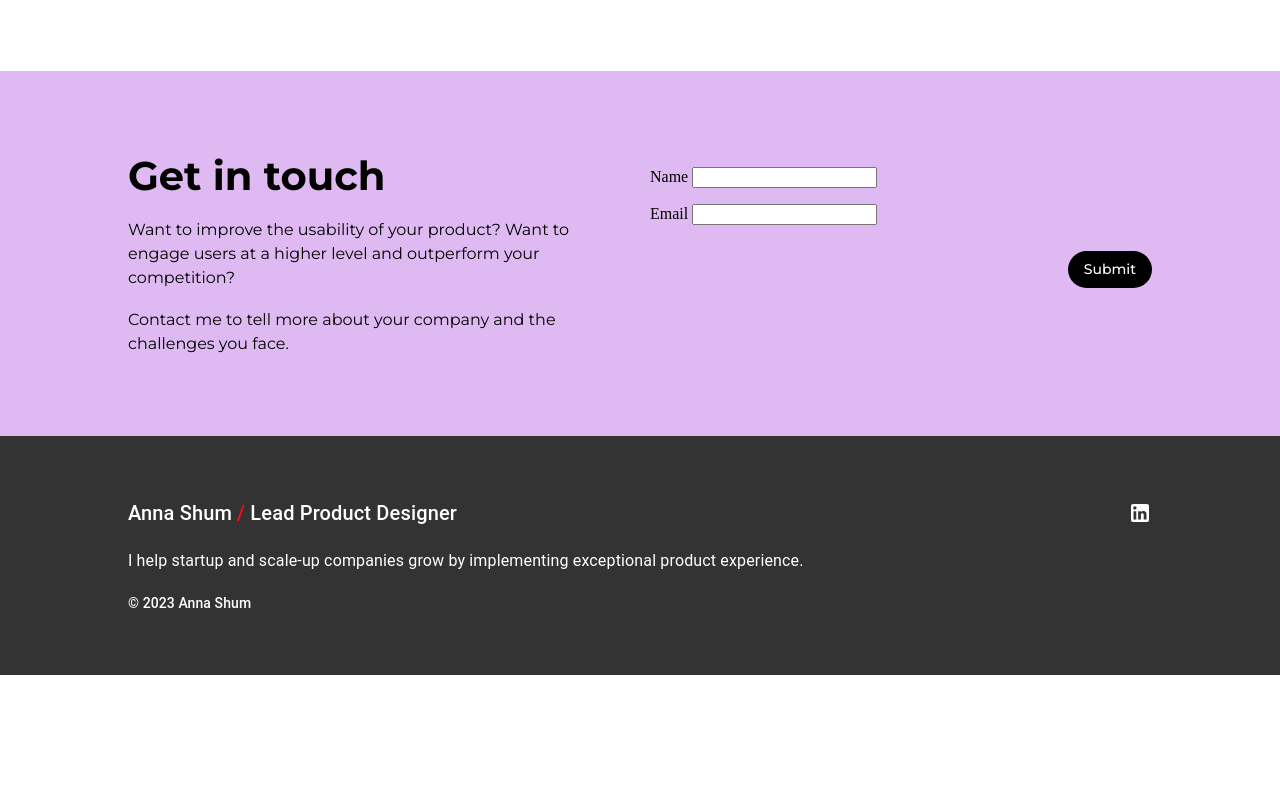
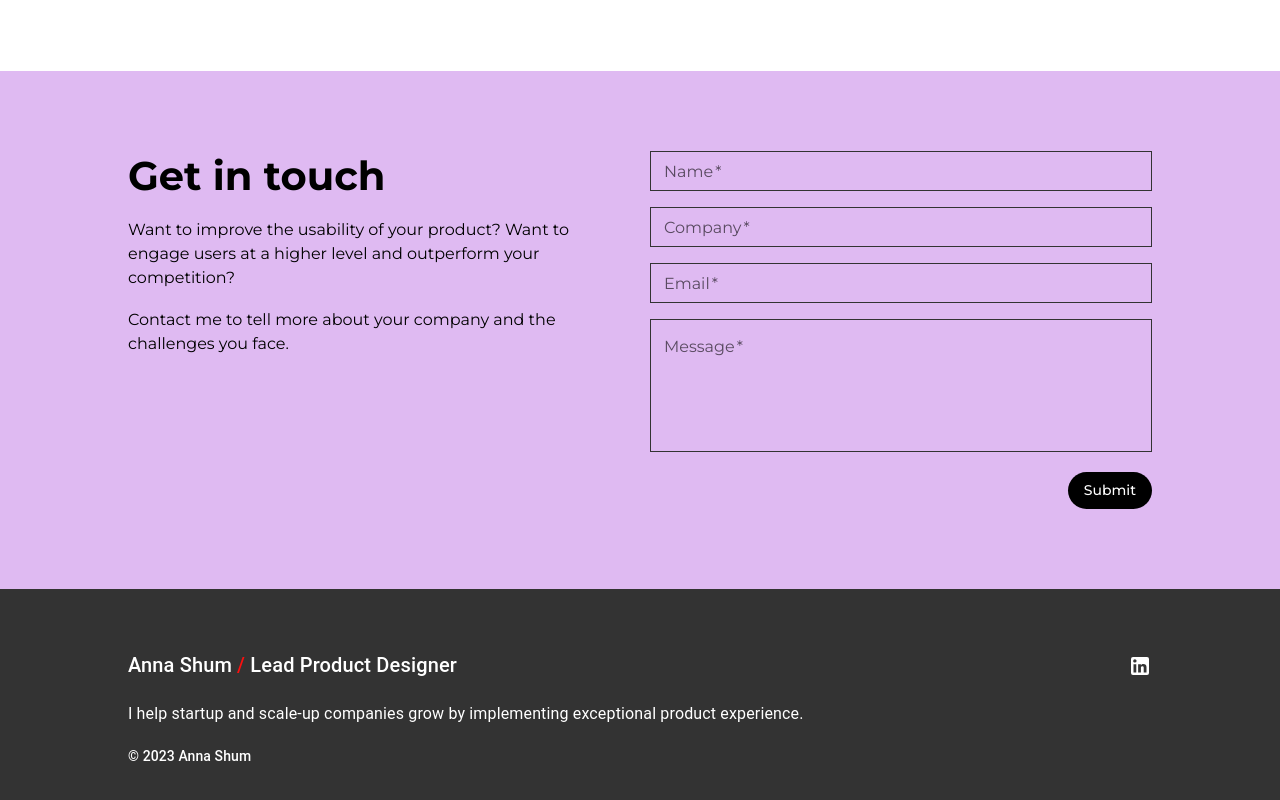
Before and after one commit to schummd/iteratio, a React (Create React App) app: page /#/ in a window 1280 px wide. Shown: the part 3533-4333 px from the top of the page. Before the commit the page ends 4208 px from the top, so only its background shows below. Built offline with nearby package versions, Linux system fonts and the light colour scheme.

Commit message:
form fixes

```diff
--- a/src/components/Contact.jsx
+++ b/src/components/Contact.jsx
@@ -1,36 +1,36 @@
 import * as React from 'react';
 import CheckIcon from '@mui/icons-material/Check';
-// import { styled } from '@mui/material/styles';
-import { Typography, Button, Grid, Box, Alert } from '@mui/material';
+import { styled } from '@mui/material/styles';
+import { Typography, Button, Grid, TextField, Box, Alert } from '@mui/material';
 
-// const CustomTextField = styled(TextField)({
-//   '& label.Mui-focused': {
-//     color: '#333',
-//   },
-//   '& .MuiInput-underline:after': {
-//     borderBottomColor: '#333',
-//   },
-//   '& .MuiOutlinedInput-root': {
-//     '& fieldset': {
-//       borderColor: '#333',
-//       borderRadius: '0px',
-//       // backgroundColor: 'white'
-//     },
-//     '&:hover fieldset': {
-//       borderColor: '#333',
-//       borderRadius: '0px'
-//     },
-//     '&.Mui-focused fieldset': {
-//       borderColor: '#333',
-//       borderRadius: '0px'
-//     },
-//   },
-// });
+const CustomTextField = styled(TextField)({
+  '& label.Mui-focused': {
+    color: '#333',
+  },
+  '& .MuiInput-underline:after': {
+    borderBottomColor: '#333',
+  },
+  '& .MuiOutlinedInput-root': {
+    '& fieldset': {
+      borderColor: '#333',
+      borderRadius: '0px',
+      // backgroundColor: 'white'
+    },
+    '&:hover fieldset': {
+      borderColor: '#333',
+      borderRadius: '0px'
+    },
+    '&.Mui-focused fieldset': {
+      borderColor: '#333',
+      borderRadius: '0px'
+    },
+  },
+});
 
-// const validateEmail = (email) => {
-//   const emailRegex = /^[^\s@]+@[^\s@]+$/;
-//   return emailRegex.test(email);
-// }
+const validateEmail = (email) => {
+  const emailRegex = /^[^\s@]+@[^\s@]+$/;
+  return emailRegex.test(email);
+}
 
 const displayAlert = () => {
   return (
@@ -47,10 +47,10 @@ export default function Contact () {
   // const [email, setEmail] = React.useState('');
   // const [message, setMessage] = React.useState('');
 
-  // const [nameError, setNameError] = React.useState(false);
-  // const [companyError, setCompanyError] = React.useState(false);
-  // const [emailError, setEmailError] = React.useState('');
-  // const [messageError, setMessageError] = React.useState(false);
+  const [nameError, setNameError] = React.useState(false);
+  const [companyError, setCompanyError] = React.useState(false);
+  const [emailError, setEmailError] = React.useState('');
+  const [messageError, setMessageError] = React.useState(false);
   const [formState, setFormState] = React.useState(false);
 
   // const handleChange = (field, error) => {  }
@@ -58,34 +58,34 @@ export default function Contact () {
 
   async function handleSubmit(event) {
     event.preventDefault();
-    // const data = new FormData(event.currentTarget);
-    // const user = {
-    //   email: data.get('email', '').toString().trim(),
-    //   name: data.get('name', '').toString(),
-    //   company: data.get('company', '').toString(),
-    //   message: data.get('message', '').toString(),
-    // };
+    const data = new FormData(event.currentTarget);
+    const user = {
+      email: data.get('email', '').toString().trim(),
+      name: data.get('name', '').toString(),
+      company: data.get('company', '').toString(),
+      message: data.get('message', '').toString(),
+    };
 
-    // let error = false;
+    let error = false;
 
-    // // Perform client-side validation
-    // if (!validateEmail(user.email)) {
-    //   error = true;
-    //   setEmailError('Invalid Email');
-    // }
-    // if (user.name.length === 0) {
-    //   error = true;
-    //   setNameError(true);
-    // }
-    // if (user.company.length === 0) {
-    //   error = true;
-    //   setCompanyError(true);
-    // }
-    // if (user.message.length === 0) {
-    //   error = true;
-    //   setMessageError(true);
-    // }
-    // if (error) return;
+    // Perform client-side validation
+    if (!validateEmail(user.email)) {
+      error = true;
+      setEmailError('Invalid Email');
+    }
+    if (user.name.length === 0) {
+      error = true;
+      setNameError(true);
+    }
+    if (user.company.length === 0) {
+      error = true;
+      setCompanyError(true);
+    }
+    if (user.message.length === 0) {
+      error = true;
+      setMessageError(true);
+    }
+    if (error) return;
 
     const myForm = event.target;
     const formData = new FormData(myForm);
@@ -148,16 +148,7 @@ export default function Contact () {
         {/* form */}
         <Grid item xs={12} sm={6} paddingLeft={{ xs: '0px', sm: '10px' }} paddingTop={{ xs: '40px', sm: '0px' }}>
 
-          <form name="contact" netlify>
-            <p>
-              <label>Name <input type="text" name="name" /></label>
-            </p>
-            <p>
-              <label>Email <input type="email" name="email" /></label>
-            </p>
-
-
-          {/* <Box
+          <Box
             component={'form'}
             name={'contact-form'}
             noValidate
@@ -168,7 +159,6 @@ export default function Contact () {
             <Grid container spacing={2}>
               <Grid item xs={12}>
                 <CustomTextField
-                  // component={'input'}
                   aria-label={'name input field'}
                   required
                   fullWidth
@@ -185,7 +175,6 @@ export default function Contact () {
               </Grid>
               <Grid item xs={12}>
                 <CustomTextField
-                  // component={'input'}
                   aria-label={'company input field'}
                   required
                   fullWidth
@@ -202,7 +191,6 @@ export default function Contact () {
               </Grid>
               <Grid item xs={12}>
                 <CustomTextField
-                  // component={'input'}
                   aria-label={'email input field'}
                   required
                   fullWidth
@@ -219,7 +207,6 @@ export default function Contact () {
               </Grid>
               <Grid item xs={12}>
                 <CustomTextField
-                  // component={'input'}
                   aria-label={'message input field'}
                   required
                   fullWidth
@@ -236,7 +223,7 @@ export default function Contact () {
                   sx={{ marginBottom: '10px' }}
                 />
               </Grid>
-            </Grid> */}
+            </Grid>
 
             <Box
               display={'flex'}
@@ -248,14 +235,12 @@ export default function Contact () {
                 variant={'contained'}
                 color={'primary'}
                 disableElevation
-                onClick={() => handleSubmit}
+                // onClick={() => handleSubmit}
                 sx={{ borderRadius: '100px', marginTop: '10px', textTransform: 'capitalize' }}
               >
                 Submit
               </Button>
             </Box>
-
-            </form>
 
             {
               formState ?
@@ -263,7 +248,7 @@ export default function Contact () {
               null
             }
 
-          {/* </Box> */}
+          </Box>
 
         </Grid>
       </Grid>
```
